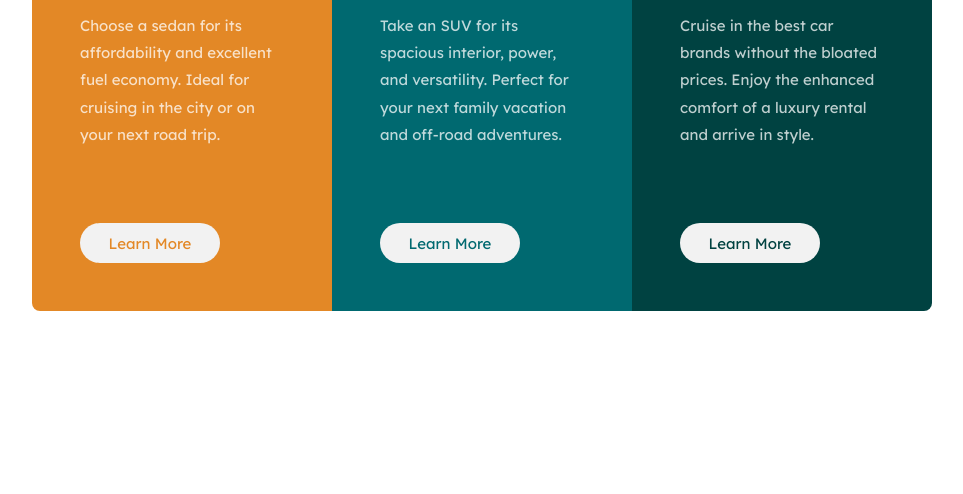
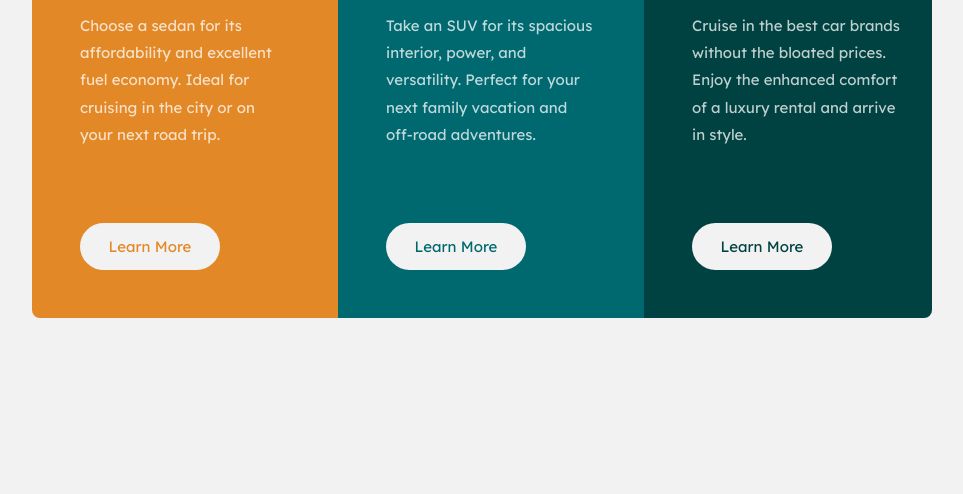
Before and after one commit to Alioune98/3-column-preview-card-component, a plain HTML site: page index.html in a window 1280 px wide. Shown: the part 364-858 px from the top of the page, without its empty margins (158-1121 px from the left). Drawn offline with Linux system fonts and the light colour scheme.

Commit message:
minor adjustments

```diff
--- a/styles.css
+++ b/styles.css
@@ -3,6 +3,10 @@
 ::before{
   box-sizing: border-box;
   margin: 0;
+}
+
+body{
+  background-color: hsl(0, 0%, 95%);
 }
 
 .container{
@@ -67,7 +71,7 @@
   /* Positioning */
   position: relative;
   width: 140px;
-  height: 40px;
+  height: 47px;
   /* Box-model */
   border: none;
   border-radius: 25px;
@@ -102,6 +106,7 @@
   .inner-content p{
     /* Positioning */
     max-width: 14em;
+    width: 20em;
     /* Box-model */
     margin-bottom: 5em;
   }
```
